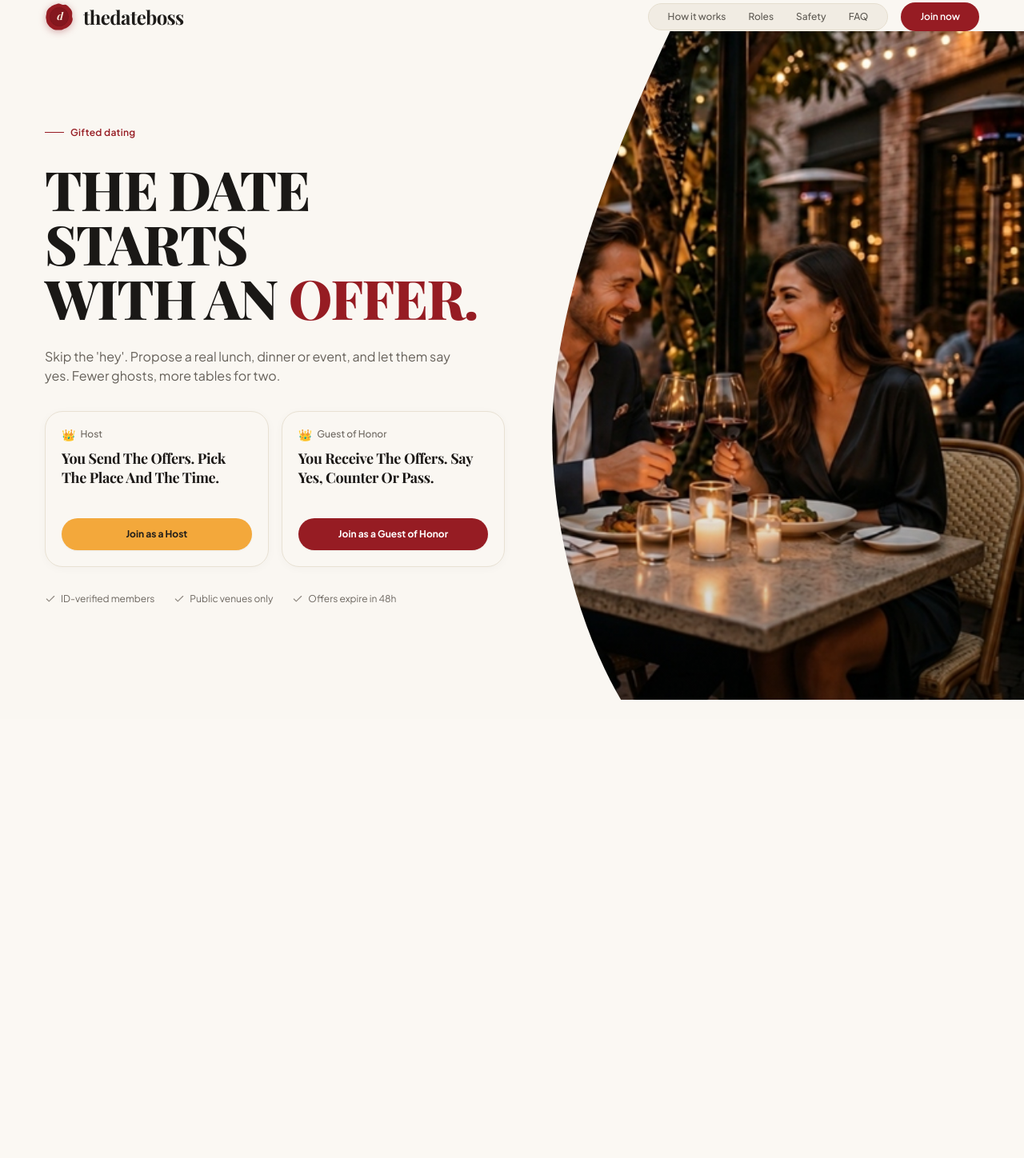
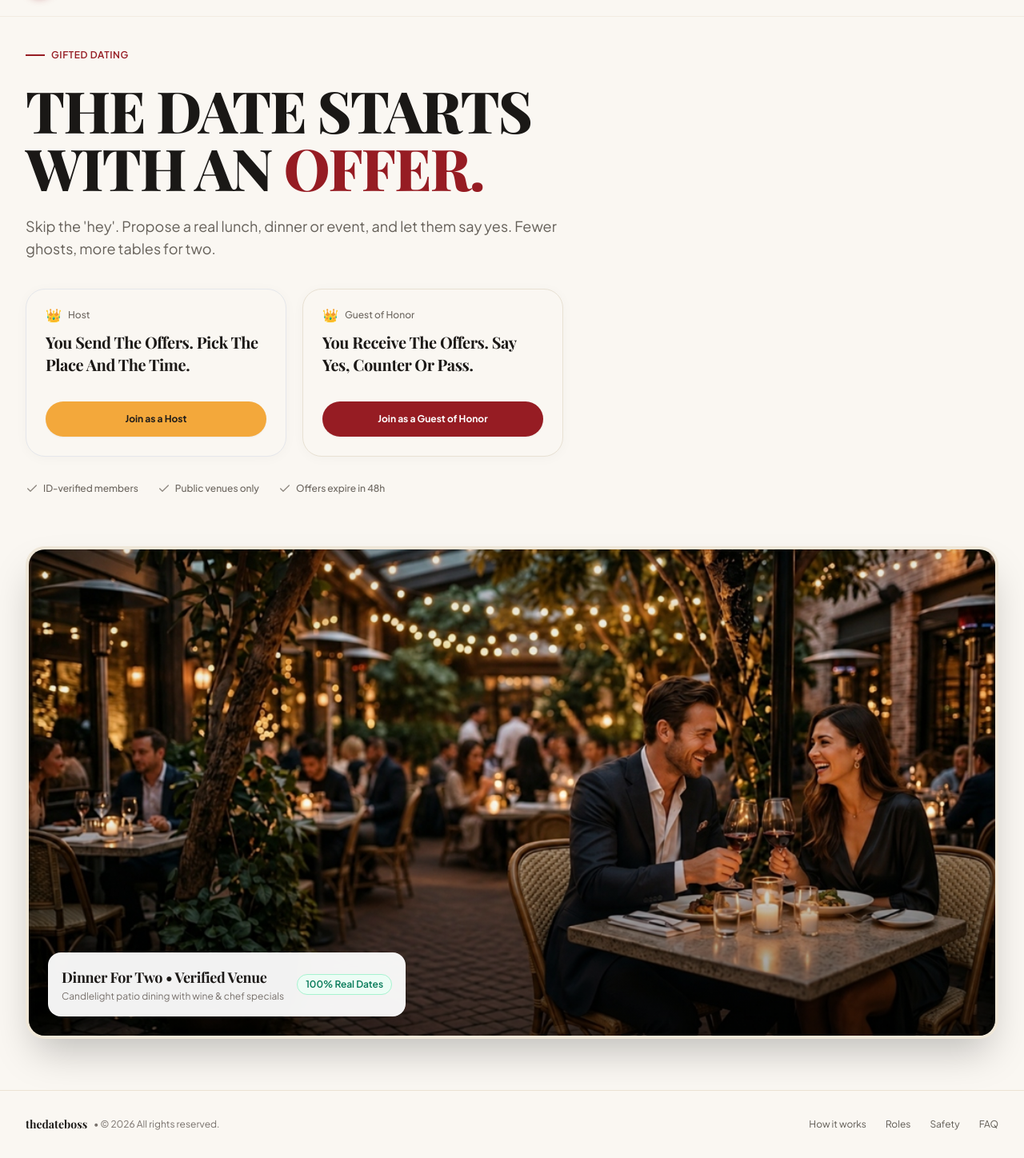
Before and after one commit to robiulsunnyemon/dateboss, a React (Vite) app in the folder frontend/: page / in a window 1280 px wide. Shown: the part 60-1508 px from the top of the page at 80% size. Before the commit the page ends 959 px from the top, so only its background shows below. Built offline with nearby package versions, Linux system fonts and the light colour scheme; a web font is replaced by a local one.

Commit message:
fix: remove top grey tab bar and place hero couple image prominently below on landing page as requested

```diff
--- a/frontend/src/App.tsx
+++ b/frontend/src/App.tsx
@@ -1,31 +1,20 @@
 import React from 'react';
-import { Crown, Check } from 'lucide-react';
+import { Check } from 'lucide-react';
 
 export function App() {
   return (
-    <div className="min-h-screen bg-[#333333] flex flex-col justify-start">
-
-      {/* Top Browser / Canvas Chrome Tab Bar (matching "Home page desktop view") */}
-      <div className="bg-[#484848] text-stone-300 text-xs px-4 pt-2 border-b border-[#3A3A3A] flex items-center">
-        <div className="bg-[#5A5A5A] text-white px-4 py-1.5 rounded-t-md border-t-2 border-[#F3A83B] flex items-center gap-2 font-medium tracking-wide">
-          <span>Home page desktop view</span>
-        </div>
-      </div>
-
-      {/* Main Desktop Screen Canvas */}
-      <div className="w-full bg-[#FAF7F2] text-[#1E1C1A] font-sans relative overflow-hidden min-h-[920px] flex flex-col justify-between">
+    <div className="min-h-screen bg-[#FAF7F2] text-[#1E1C1A] font-sans antialiased selection:bg-[#961C23] selection:text-white flex flex-col">
 
       {/* =========================================================================
-            HEADER / NAVIGATION BAR
+          1. REAL WEBSITE HEADER / NAVIGATION (NO GREY TAB BAR)
          ========================================================================= */}
-        <header className="w-full relative z-30 pt-6 px-8 lg:px-14">
-          <div className="max-w-[1400px] mx-auto flex items-center justify-between">
+      <header className="w-full bg-[#FAF7F2] border-b border-[#EFE8DC]/70 sticky top-0 z-30 backdrop-blur-md bg-opacity-95">
+        <div className="max-w-7xl mx-auto px-4 sm:px-6 lg:px-8 h-20 flex items-center justify-between">
 
-            {/* Left: Red Wax Seal Logo + "thedateboss" */}
+          {/* Logo with Wax Seal */}
           <div className="flex items-center gap-3">
             <div className="w-9 h-9 relative shrink-0">
-                <svg viewBox="0 0 100 100" className="w-full h-full drop-shadow-[0_2px_5px_rgba(142,27,36,0.35)]">
-                  {/* Outer irregular scalloped red wax */}
+              <svg viewBox="0 0 100 100" className="w-full h-full drop-shadow-[0_2px_5px_rgba(150,28,35,0.35)]">
                 <path
                   d="M50 4
                      C57 5 62 10 68 8
@@ -61,161 +50,168 @@ export function App() {
               </svg>
             </div>
 
-              {/* Brand name */}
+            {/* Brand Title */}
             <span className="font-serif font-bold text-2xl tracking-tight text-[#1E1C1A]">
               thedateboss
             </span>
           </div>
 
-            {/* Right: Nav Pill Container + "Join now" Button */}
-            <div className="flex items-center gap-4">
-
-              {/* Rounded Navigation Capsule */}
-              <nav className="bg-[#EFE9DF]/80 backdrop-blur-sm border border-[#E5DECF] rounded-full px-6 py-2 flex items-center gap-7 text-xs font-medium text-[#5F5B54]">
+          {/* Center Navigation Links in Rounded Capsule */}
+          <nav className="hidden md:flex items-center bg-[#EFE9DF]/80 border border-[#E5DECF] rounded-full px-6 py-2 gap-8 text-xs font-medium text-[#5F5B54]">
             <a href="#how-it-works" className="hover:text-[#961C23] transition-colors">How it works</a>
             <a href="#roles" className="hover:text-[#961C23] transition-colors">Roles</a>
             <a href="#safety" className="hover:text-[#961C23] transition-colors">Safety</a>
             <a href="#faq" className="hover:text-[#961C23] transition-colors">FAQ</a>
           </nav>
 
-              {/* Join now Button */}
-              <button className="bg-[#961C23] hover:bg-[#7D141A] text-white text-xs font-semibold px-6 py-2.5 rounded-full transition-all shadow-sm">
+          {/* Right Action Button */}
+          <div>
+            <button className="bg-[#961C23] hover:bg-[#7D141A] text-white text-xs font-semibold px-6 py-2.5 rounded-full transition-all shadow-sm hover:shadow">
               Join now
             </button>
-
           </div>
 
         </div>
       </header>
 
+
       {/* =========================================================================
-            HERO MAIN SECTION
+          2. HERO CONTENT (HEADLINE, SUBTITLE, CARDS & TRUST POINTS)
          ========================================================================= */}
-        <main className="relative flex-1 flex items-center px-8 lg:px-14 py-8 max-w-[1440px] mx-auto w-full">
+      <main className="max-w-7xl mx-auto px-4 sm:px-6 lg:px-8 pt-10 pb-16 w-full flex-1 space-y-12">
 
-          {/* Left Column (Text, Cards, Trust Indicators) */}
-          <div className="w-full lg:w-[54%] xl:w-[52%] z-20 space-y-7 pr-4 lg:pr-8">
+        {/* Top Hero Section */}
+        <div className="max-w-3xl space-y-6">
 
-            {/* Tag: Gifted dating */}
+          {/* Label: Gifted dating */}
           <div className="flex items-center gap-2">
-              <span className="w-6 h-[1.5px] bg-[#961C23]"></span>
-              <span className="text-xs font-semibold text-[#961C23] tracking-wide">
+            <span className="w-6 h-[2px] bg-[#961C23]"></span>
+            <span className="text-xs font-semibold text-[#961C23] tracking-wider uppercase">
               Gifted dating
             </span>
           </div>
 
-            {/* Main Headline */}
-            <h1 className="font-serif font-extrabold text-5xl sm:text-6xl xl:text-[68px] leading-[1.08] tracking-tight text-[#1A1816]">
+          {/* Main Title */}
+          <h1 className="font-serif font-extrabold text-4xl sm:text-5xl md:text-6xl lg:text-7xl leading-[1.08] tracking-tight text-[#1A1816]">
             THE DATE STARTS <br />
-              WITH AN <span className="text-[#961C23] font-serif">OFFER.</span>
+            WITH AN <span className="text-[#961C23]">OFFER.</span>
           </h1>
 
           {/* Subtitle */}
-            <p className="text-[#656059] text-sm sm:text-base leading-relaxed max-w-lg font-normal">
+          <p className="text-[#656059] text-sm sm:text-base md:text-lg leading-relaxed max-w-2xl font-normal">
             Skip the 'hey'. Propose a real lunch, dinner or event, and let them say yes. Fewer ghosts, more tables for two.
           </p>
 
-            {/* Two Action Cards Side-by-Side */}
-            <div className="grid grid-cols-1 sm:grid-cols-2 gap-4 pt-1">
+          {/* Two Action Cards (Host & Guest of Honor) */}
+          <div className="grid grid-cols-1 sm:grid-cols-2 gap-5 pt-3 max-w-2xl">
 
             {/* Card 1: Host */}
-              <div className="bg-[#FAF7F2] border border-[#E8E1D3] rounded-[22px] p-5 shadow-[0_2px_12px_rgba(0,0,0,0.03)] flex flex-col justify-between min-h-[195px]">
-                <div className="space-y-2.5">
-                  <div className="flex items-center gap-1.5 text-xs text-[#6E6861]">
-                    <span className="text-[#F3A83B] text-sm leading-none">👑</span>
+            <div className="bg-[#FAF7F2] border border-[#E6DEC $\rightarrow$ #E8E1D3 border-[#E8E1D3]] rounded-3xl p-6 shadow-[0_2px_15px_rgba(0,0,0,0.03)] flex flex-col justify-between min-h-[210px] hover:border-[#F3A83B] transition-colors">
+              <div className="space-y-3">
+                <div className="flex items-center gap-2 text-xs text-[#6E6861]">
+                  <span className="text-[#F3A83B] text-base leading-none">👑</span>
                   <span className="font-medium">Host</span>
                 </div>
-                  <h3 className="font-serif font-bold text-stone-900 text-lg leading-snug">
+                <h3 className="font-serif font-bold text-stone-900 text-lg sm:text-xl leading-snug">
                   You Send The Offers. Pick The Place And The Time.
                 </h3>
               </div>
 
-                <button className="w-full bg-[#F3A83B] hover:bg-[#DE952B] text-[#1E1C1A] font-bold text-xs py-3 px-4 rounded-full transition-colors mt-4 text-center shadow-sm">
+              <button className="w-full bg-[#F3A83B] hover:bg-[#DE952B] text-[#1E1C1A] font-bold text-xs py-3.5 px-4 rounded-full transition-colors mt-5 text-center shadow-sm">
                 Join as a Host
               </button>
             </div>
 
             {/* Card 2: Guest of Honor */}
-              <div className="bg-[#FAF7F2] border border-[#E8E1D3] rounded-[22px] p-5 shadow-[0_2px_12px_rgba(0,0,0,0.03)] flex flex-col justify-between min-h-[195px]">
-                <div className="space-y-2.5">
-                  <div className="flex items-center gap-1.5 text-xs text-[#6E6861]">
-                    <span className="text-[#8E8A83] text-sm leading-none">👑</span>
+            <div className="bg-[#FAF7F2] border border-[#E8E1D3] rounded-3xl p-6 shadow-[0_2px_15px_rgba(0,0,0,0.03)] flex flex-col justify-between min-h-[210px] hover:border-[#961C23] transition-colors">
+              <div className="space-y-3">
+                <div className="flex items-center gap-2 text-xs text-[#6E6861]">
+                  <span className="text-[#8E8A83] text-base leading-none">👑</span>
                   <span className="font-medium">Guest of Honor</span>
                 </div>
-                  <h3 className="font-serif font-bold text-stone-900 text-lg leading-snug">
+                <h3 className="font-serif font-bold text-stone-900 text-lg sm:text-xl leading-snug">
                   You Receive The Offers. Say Yes, Counter Or Pass.
                 </h3>
               </div>
 
-                <button className="w-full bg-[#961C23] hover:bg-[#7D141A] text-white font-bold text-xs py-3 px-4 rounded-full transition-colors mt-4 text-center shadow-sm">
+              <button className="w-full bg-[#961C23] hover:bg-[#7D141A] text-white font-bold text-xs py-3.5 px-4 rounded-full transition-colors mt-5 text-center shadow-sm">
                 Join as a Guest of Honor
               </button>
             </div>
 
           </div>
 
-            {/* Bottom Trust Indicators */}
-            <div className="flex flex-wrap items-center gap-x-6 gap-y-2 text-xs text-[#6D6760] font-normal pt-1">
+          {/* Trust Points Under Cards */}
+          <div className="flex flex-wrap items-center gap-x-6 gap-y-2 text-xs text-[#6D6760] font-medium pt-2">
             <span className="inline-flex items-center gap-1.5">
-                <Check className="w-3.5 h-3.5 text-[#8E8880]" /> ID-verified members
+              <Check className="w-4 h-4 text-[#8E8880]" /> ID-verified members
             </span>
             <span className="inline-flex items-center gap-1.5">
-                <Check className="w-3.5 h-3.5 text-[#8E8880]" /> Public venues only
+              <Check className="w-4 h-4 text-[#8E8880]" /> Public venues only
             </span>
             <span className="inline-flex items-center gap-1.5">
-                <Check className="w-3.5 h-3.5 text-[#8E8880]" /> Offers expire in 48h
+              <Check className="w-4 h-4 text-[#8E8880]" /> Offers expire in 48h
             </span>
           </div>
 
         </div>
 
-          {/* =======================================================================
-              RIGHT HERO IMAGE WITH SWEEPING CONVEX CURVE MASK
-             ======================================================================= */}
-          <div className="hidden lg:block absolute right-0 top-0 bottom-0 w-[50%] xl:w-[48%] h-full z-10 pointer-events-none select-none">
 
-            {/* SVG ClipPath Definition for the curved arc */}
-            <svg width="0" height="0" className="absolute">
-              <defs>
-                <clipPath id="heroArcClip" clipPathUnits="objectBoundingBox">
-                  {/* Smooth convex curved arc from top to bottom */}
-                  <path d="M 0.28, 0
-                           C 0.12, 0.25
-                             0.04, 0.45
-                             0.04, 0.60
-                           C 0.04, 0.75
-                             0.10, 0.90
-                             0.18, 1.0
-                           L 1, 1
-                           L 1, 0
-                           Z" />
-                </clipPath>
-              </defs>
-            </svg>
-
-            {/* Image container masked by the smooth arc */}
-            <div
-              className="w-full h-full relative"
-              style={{ clipPath: 'url(#heroArcClip)' }}
-            >
+        {/* =========================================================================
+            3. FEATURED ROMANTIC DINNER IMAGE (BELOW ON THE LANDING PAGE)
+           ========================================================================= */}
+        <div className="w-full pt-4">
+          <div className="relative w-full rounded-3xl overflow-hidden shadow-2xl border-4 border-[#EFE7D8] bg-[#EBE2D0] max-h-[640px]">
             <img
               src="/assets/hero-couple.jpg"
-                alt="Romantic couple dining with wine glasses at restaurant"
-                className="w-full h-full object-cover object-[center_right] pointer-events-auto"
+              alt="Couple enjoying a romantic candlelight dinner at an outdoor restaurant table"
+              className="w-full h-full object-cover object-center max-h-[640px]"
             />
 
-              {/* Soft warm vignette */}
-              <div className="absolute inset-0 bg-gradient-to-t from-black/20 via-transparent to-transparent pointer-events-none" />
+            {/* Subtle romantic atmospheric overlay */}
+            <div className="absolute inset-0 bg-gradient-to-t from-black/50 via-transparent to-black/10 pointer-events-none" />
+
+            {/* Floating Venue & Date Card inside image */}
+            <div className="absolute bottom-6 left-6 right-6 sm:right-auto sm:max-w-md bg-white/95 backdrop-blur-md rounded-2xl p-4 shadow-xl border border-white/50 text-[#1E1C1A]">
+              <div className="flex items-center justify-between gap-4">
+                <div>
+                  <h4 className="font-serif font-bold text-base sm:text-lg text-stone-900 leading-tight">
+                    Dinner For Two • Verified Venue
+                  </h4>
+                  <p className="text-stone-500 text-xs mt-0.5">
+                    Candlelight patio dining with wine & chef specials
+                  </p>
+                </div>
+                <span className="shrink-0 bg-emerald-50 text-emerald-700 border border-emerald-200 text-xs font-semibold px-2.5 py-1 rounded-full">
+                  100% Real Dates
+                </span>
+              </div>
             </div>
 
+          </div>
         </div>
 
       </main>
 
-        {/* Subtle bottom edge padding */}
-        <div className="h-6 w-full" />
 
+      {/* =========================================================================
+          4. WEBSITE FOOTER
+         ========================================================================= */}
+      <footer className="w-full border-t border-[#ECE3D4] py-8 bg-[#FAF7F2]">
+        <div className="max-w-7xl mx-auto px-4 sm:px-6 lg:px-8 flex flex-col sm:flex-row items-center justify-between gap-4">
+          <div className="flex items-center gap-2 text-xs text-stone-500">
+            <span className="font-serif font-bold text-sm text-[#1E1C1A]">thedateboss</span>
+            <span>• © {new Date().getFullYear()} All rights reserved.</span>
           </div>
+
+          <div className="flex items-center gap-6 text-xs text-[#5F5B54]">
+            <a href="#how-it-works" className="hover:text-[#961C23]">How it works</a>
+            <a href="#roles" className="hover:text-[#961C23]">Roles</a>
+            <a href="#safety" className="hover:text-[#961C23]">Safety</a>
+            <a href="#faq" className="hover:text-[#961C23]">FAQ</a>
+          </div>
+        </div>
+      </footer>
 
     </div>
   );
```
Lines whose indentation alone changed are shown as unchanged.
